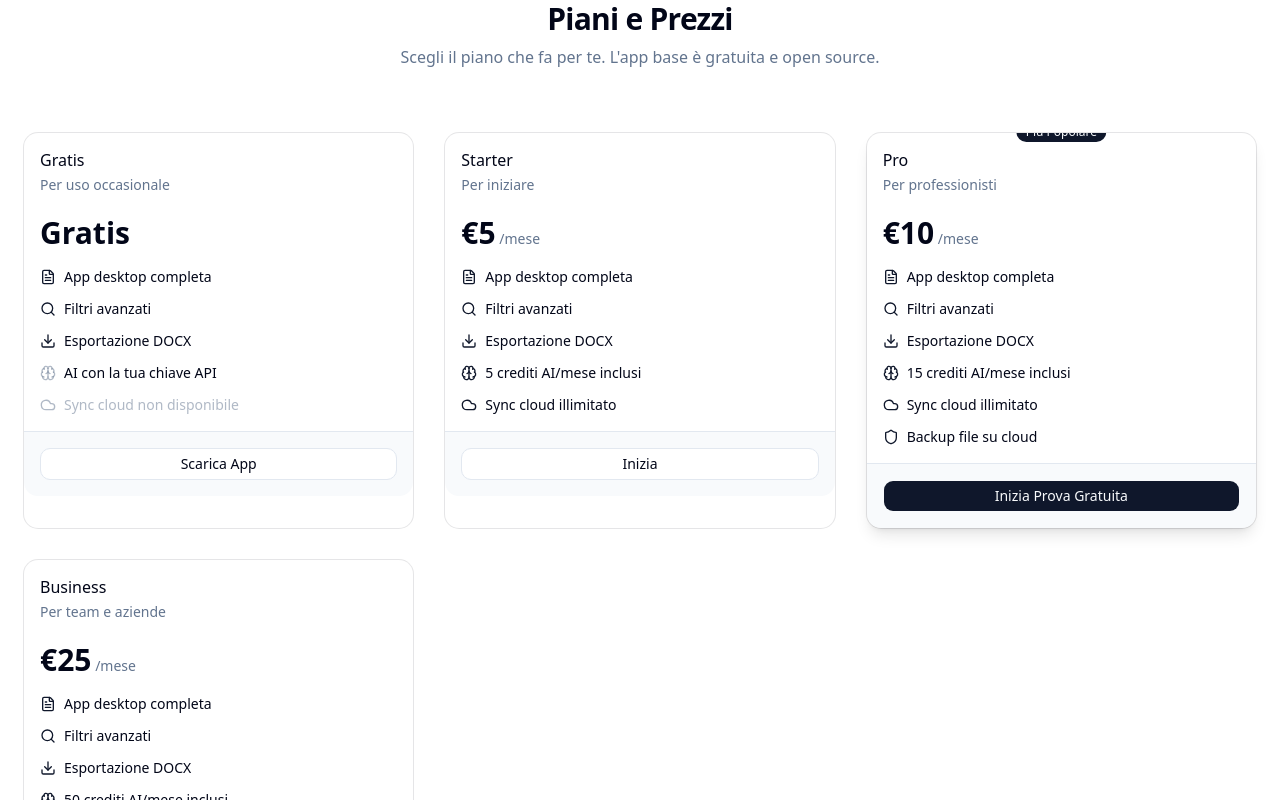
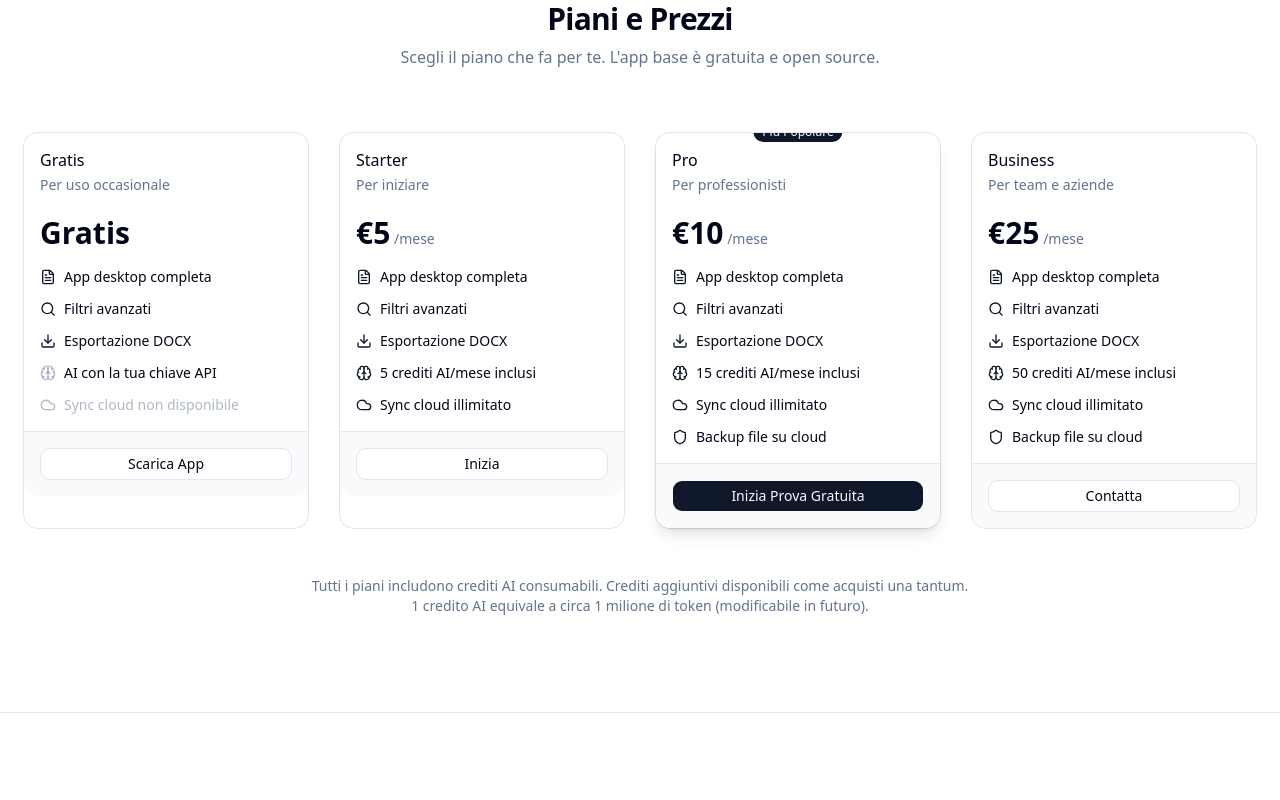
Before and after one commit to lorenzo-vecchio/FattureHub-website, a SvelteKit app: page / in a window 1280 px wide. Shown: the part 2480-3280 px from the top of the page. Built offline with nearby package versions, Linux system fonts and the light colour scheme.

Commit message:
refactor: fix pricing grid alignment, improve loading state in settings, clean up code

```diff
--- a/src/routes/+layout.svelte
+++ b/src/routes/+layout.svelte
@@ -1,5 +1,4 @@
 <script lang="ts">
-	import '../app.d.ts';
 	import { ModeWatcher } from 'mode-watcher';
 	import { Button } from '$lib/components/ui/button';
 	import { isLoggedIn, logout as authLogout, getUser } from '$lib/auth';
--- a/src/routes/+page.svelte
+++ b/src/routes/+page.svelte
@@ -205,7 +205,7 @@
 			<p class="mt-2 text-muted-foreground">Scegli il piano che fa per te. L'app base è gratuita e open source.</p>
 		</div>
 
-		<div class="mt-16 grid gap-8 lg:grid-cols-3">
+		<div class="mt-16 grid gap-8 sm:grid-cols-2 lg:grid-cols-4">
 			<!-- Gratis -->
 			<Card>
 				<CardHeader>
--- a/src/routes/settings/+page.svelte
+++ b/src/routes/settings/+page.svelte
@@ -135,10 +135,13 @@
 			<p class="text-muted-foreground">Verifica del pagamento in corso...</p>
 		</div>
 	{:else if loading}
-		<div class="py-12 text-center text-muted-foreground">Caricamento...</div>
+		<div class="py-24 text-center">
+			<Loader class="mx-auto mb-4 size-8 animate-spin text-muted-foreground" />
+			<p class="text-muted-foreground">Caricamento in corso...</p>
+		</div>
 	{:else if error}
 		<div class="mb-4 rounded-lg bg-destructive/10 p-3 text-sm text-destructive">{error}</div>
-	{/if}
+	{:else}
 
 		<!-- Credit Balance -->
 		<Card class="mb-6">
@@ -310,4 +313,6 @@
 				</CardContent>
 			</Card>
 		{/if}
+
+	{/if}
 </div>
```
Lines whose indentation alone changed are shown as unchanged.
